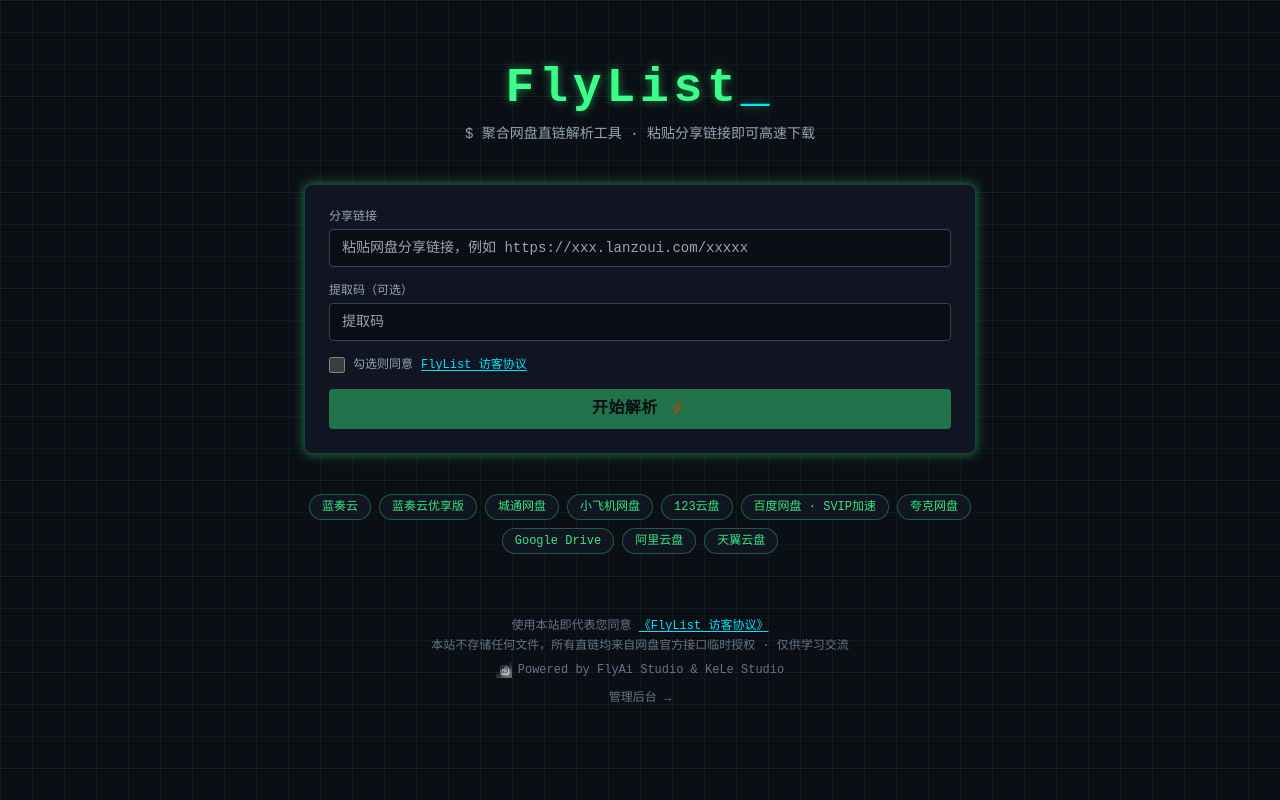
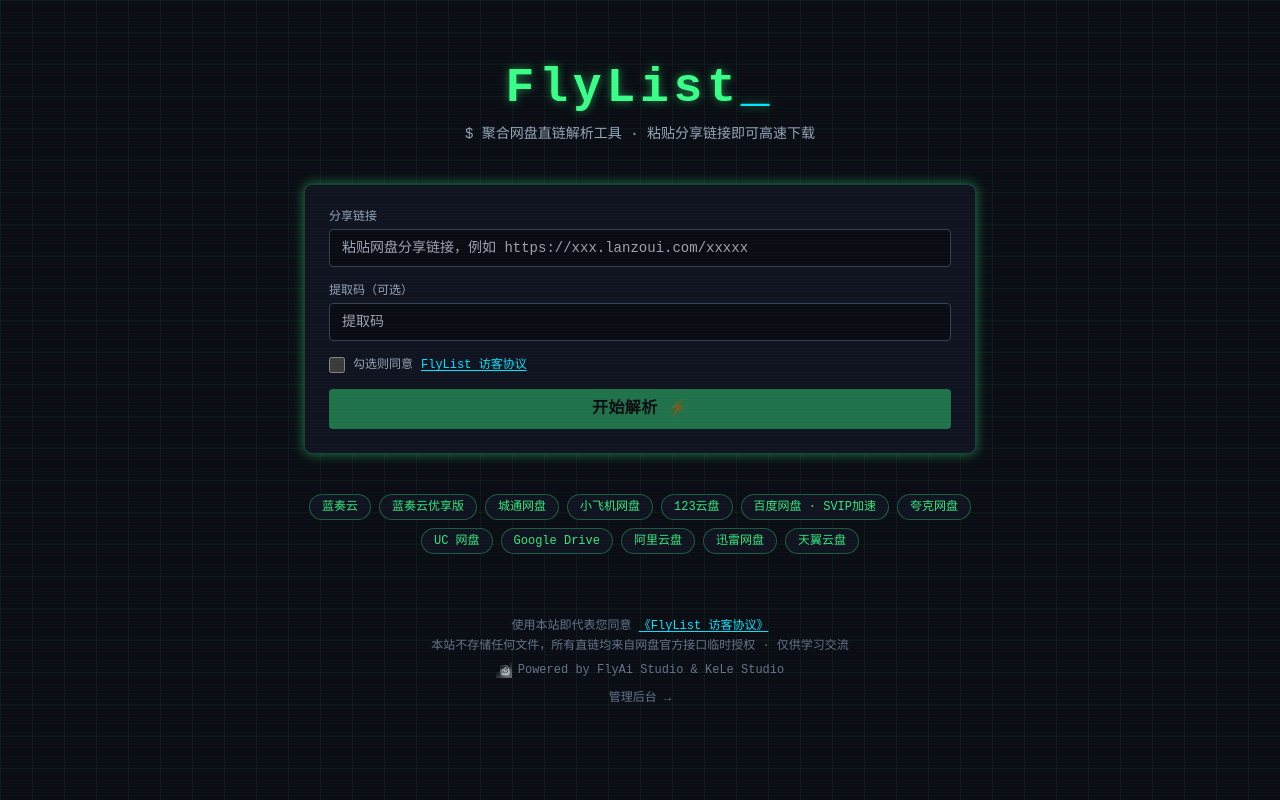
Before and after one commit to aam15217212520-ux/flylist, a React (Vite) app: page / in a window 1280 px wide. Built offline with nearby package versions, Linux system fonts and the light colour scheme; no server answers.

Commit message:
Show UC and Xunlei in homepage supported list

```diff
--- a/src/pages/Home.tsx
+++ b/src/pages/Home.tsx
@@ -11,8 +11,10 @@
   { key: 'pan123', name: '123云盘' },
   { key: 'baidu', name: '百度网盘 · SVIP加速' },
   { key: 'quark', name: '夸克网盘' },
+  { key: 'uc', name: 'UC 网盘' },
   { key: 'gdrive', name: 'Google Drive' },
   { key: 'aliyun', name: '阿里云盘' },
+  { key: 'xunlei', name: '迅雷网盘' },
   { key: 'cloud189', name: '天翼云盘' },
 ]
 
```
